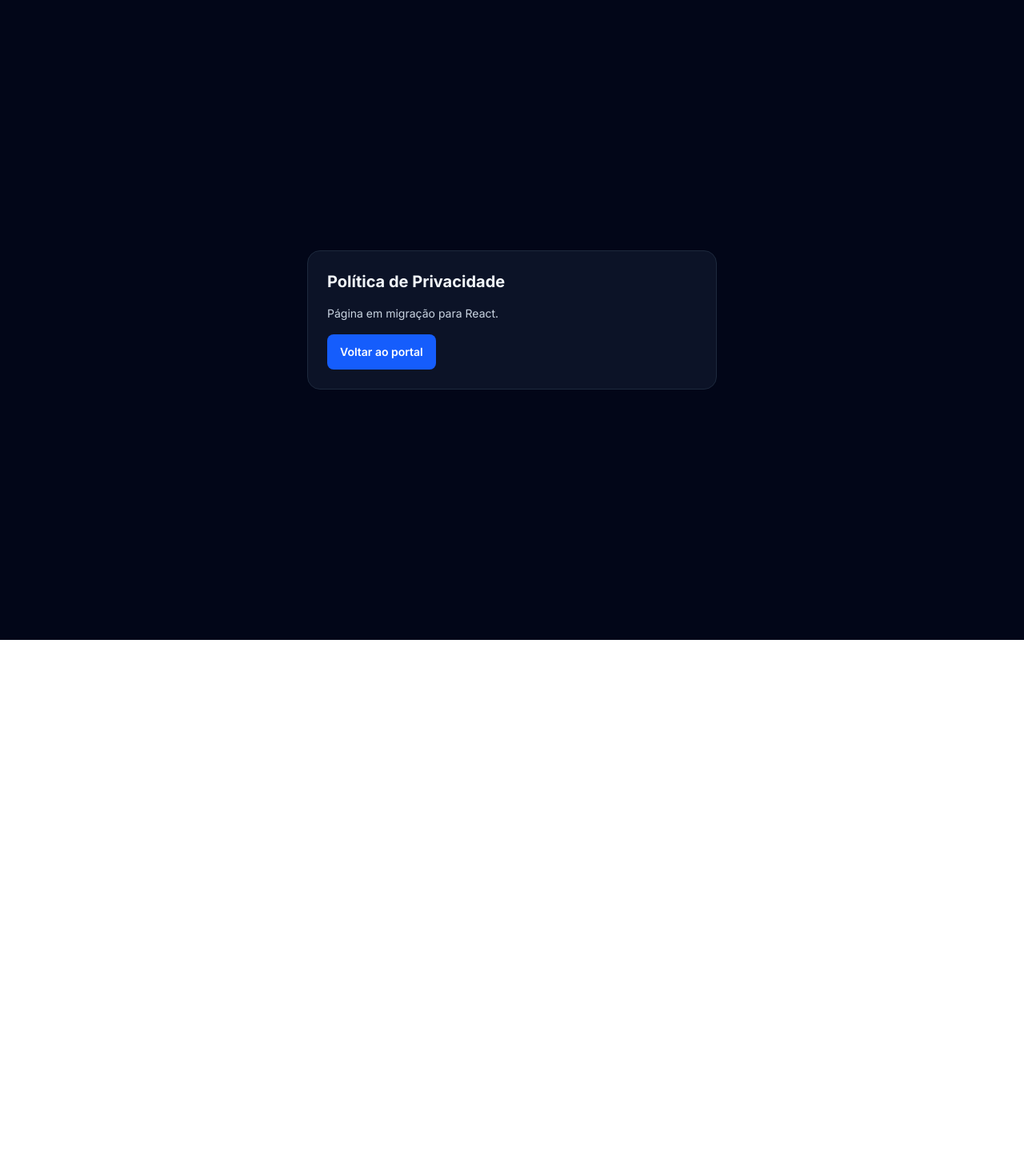
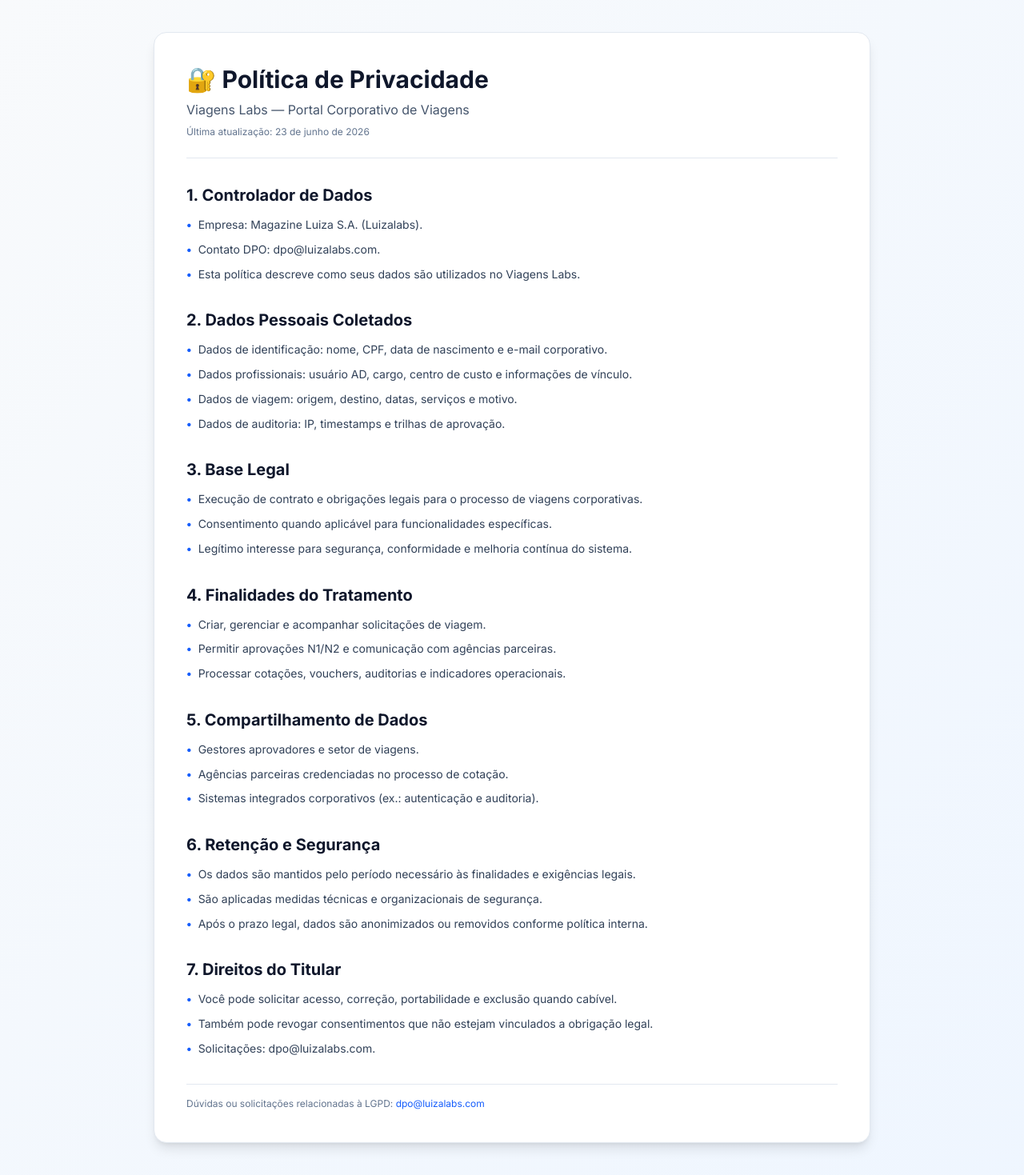
Before and after one commit to leandroaraujo-max/viagens_labs, a React (Vite) app in the folder frontend/: page /politica-privacidade in a window 1280 px wide. Shown: the whole page at 80% size. Before the commit the page ends 800 px from the top, so only its background shows below. Built offline with nearby package versions, Linux system fonts and the light colour scheme.

Commit message:
feat(frontend): migra politica de privacidade para react

```diff
--- a/frontend/src/App.jsx
+++ b/frontend/src/App.jsx
@@ -6,6 +6,7 @@
 import DashboardPage from './pages/DashboardPage.jsx'
 import AprovacaoPage from './pages/AprovacaoPage.jsx'
 import DevPage from './pages/DevPage.jsx'
+import PoliticaPrivacidadePage from './pages/PoliticaPrivacidadePage.jsx'
 import PlaceholderPage from './pages/PlaceholderPage.jsx'
 
 export default function App() {
@@ -17,7 +18,7 @@
             <Route path="/dev" element={<DevPage />} />
             <Route path="/dashboard" element={<DashboardPage />} />
             <Route path="/aprovacao" element={<AprovacaoPage />} />
-            <Route path="/politica-privacidade" element={<PlaceholderPage title="Política de Privacidade" description="Página em migração para React." />} />
+            <Route path="/politica-privacidade" element={<PoliticaPrivacidadePage />} />
             <Route path="*" element={<Navigate to="/" replace />} />
         </Routes>
     )
--- /dev/null
+++ b/frontend/src/pages/PoliticaPrivacidadePage.jsx
@@ -0,0 +1,93 @@
+import React from 'react'
+
+const sections = [
+    {
+        title: '1. Controlador de Dados',
+        body: [
+            'Empresa: Magazine Luiza S.A. (Luizalabs).',
+            'Contato DPO: dpo@luizalabs.com.',
+            'Esta política descreve como seus dados são utilizados no Viagens Labs.',
+        ],
+    },
+    {
+        title: '2. Dados Pessoais Coletados',
+        body: [
+            'Dados de identificação: nome, CPF, data de nascimento e e-mail corporativo.',
+            'Dados profissionais: usuário AD, cargo, centro de custo e informações de vínculo.',
+            'Dados de viagem: origem, destino, datas, serviços e motivo.',
+            'Dados de auditoria: IP, timestamps e trilhas de aprovação.',
+        ],
+    },
+    {
+        title: '3. Base Legal',
+        body: [
+            'Execução de contrato e obrigações legais para o processo de viagens corporativas.',
+            'Consentimento quando aplicável para funcionalidades específicas.',
+            'Legítimo interesse para segurança, conformidade e melhoria contínua do sistema.',
+        ],
+    },
+    {
+        title: '4. Finalidades do Tratamento',
+        body: [
+            'Criar, gerenciar e acompanhar solicitações de viagem.',
+            'Permitir aprovações N1/N2 e comunicação com agências parceiras.',
+            'Processar cotações, vouchers, auditorias e indicadores operacionais.',
+        ],
+    },
+    {
+        title: '5. Compartilhamento de Dados',
+        body: [
+            'Gestores aprovadores e setor de viagens.',
+            'Agências parceiras credenciadas no processo de cotação.',
+            'Sistemas integrados corporativos (ex.: autenticação e auditoria).',
+        ],
+    },
+    {
+        title: '6. Retenção e Segurança',
+        body: [
+            'Os dados são mantidos pelo período necessário às finalidades e exigências legais.',
+            'São aplicadas medidas técnicas e organizacionais de segurança.',
+            'Após o prazo legal, dados são anonimizados ou removidos conforme política interna.',
+        ],
+    },
+    {
+        title: '7. Direitos do Titular',
+        body: [
+            'Você pode solicitar acesso, correção, portabilidade e exclusão quando cabível.',
+            'Também pode revogar consentimentos que não estejam vinculados a obrigação legal.',
+            'Solicitações: dpo@luizalabs.com.',
+        ],
+    },
+]
+
+export default function PoliticaPrivacidadePage() {
+    return (
+        <main className="min-h-screen bg-gradient-to-br from-slate-50 to-blue-50 py-10 px-4">
+            <section className="max-w-4xl mx-auto bg-white rounded-2xl border border-slate-200 shadow-lg p-6 md:p-10 space-y-8">
+                <header className="border-b border-slate-200 pb-6">
+                    <h1 className="text-2xl md:text-3xl font-bold text-slate-900">🔐 Política de Privacidade</h1>
+                    <p className="text-slate-600 mt-2">Viagens Labs — Portal Corporativo de Viagens</p>
+                    <p className="text-xs text-slate-500 mt-2">Última atualização: 23 de junho de 2026</p>
+                </header>
+
+                {sections.map((section) => (
+                    <article key={section.title} className="space-y-3">
+                        <h2 className="text-xl font-bold text-slate-900">{section.title}</h2>
+                        <ul className="space-y-2">
+                            {section.body.map((item) => (
+                                <li key={item} className="text-sm text-slate-700 leading-relaxed flex gap-2">
+                                    <span className="text-blue-600 font-bold" aria-hidden="true">•</span>
+                                    <span>{item}</span>
+                                </li>
+                            ))}
+                        </ul>
+                    </article>
+                ))}
+
+                <footer className="pt-4 border-t border-slate-200 text-xs text-slate-500">
+                    Dúvidas ou solicitações relacionadas à LGPD: <a href="mailto:dpo@luizalabs.com" className="text-blue-600 hover:underline">dpo@luizalabs.com</a>
+                </footer>
+            </section>
+        </main>
+    )
+}
```
